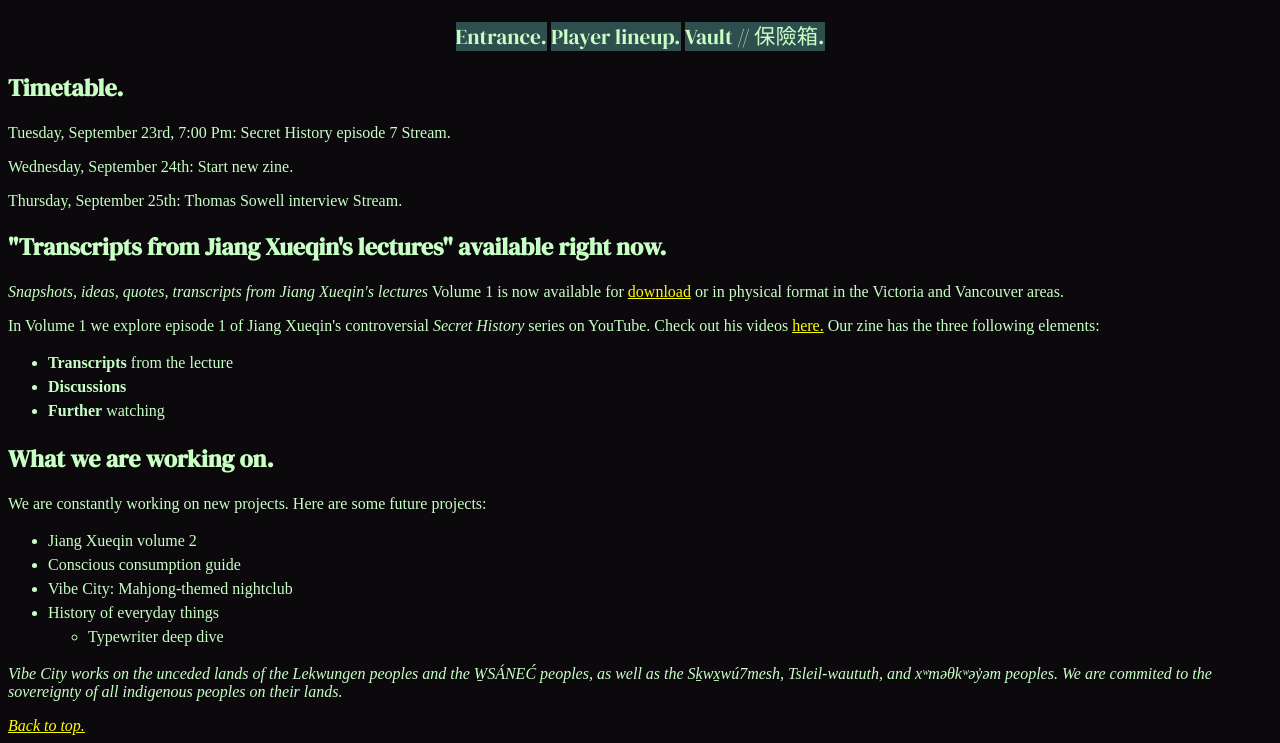
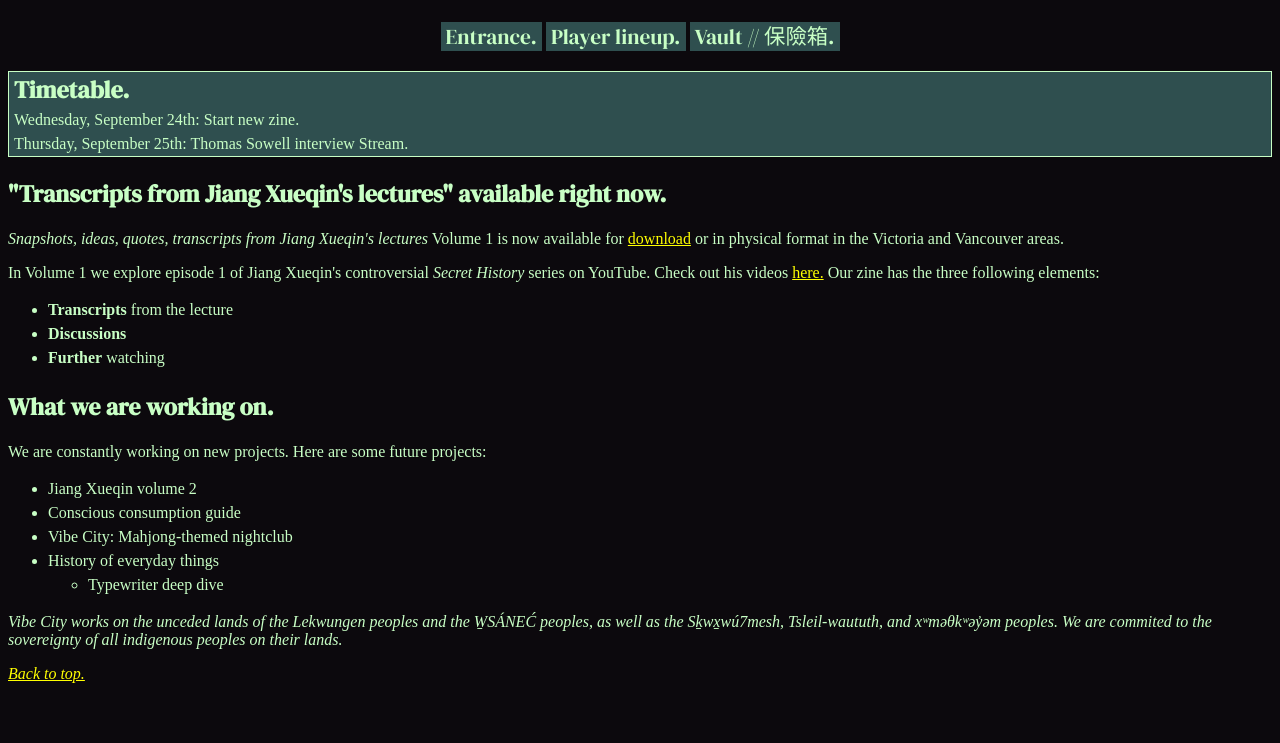
Before and after one commit to erikthor777/vibecity, a plain HTML site: page index.html in a window 1280 px wide. Shown: the part 64-807 px from the top of the page. Drawn offline with Linux system fonts and the light colour scheme; a web font is replaced by a local one.

Commit message:
style update
remove superfluous files
update timetable to box
resize abt images

```diff
--- a/index.html
+++ b/index.html
@@ -25,11 +25,9 @@
             </nav>
         </header>
         <main>
-            <section>
-                <h2>Timetable.</h2>
-                <p>Tuesday, September 23rd, 7:00 Pm: Secret History episode 7 Stream.</p>
-                <p>Wednesday, September 24th: Start new zine.</p>
-                <p>Thursday, September 25th: Thomas Sowell interview Stream.</p>
+            <section class="infobox">
+                <h2 id="boxtext">Timetable.</h2>
+                <p id="boxtext">Wednesday, September 24th: Start new zine. <br>Thursday, September 25th: Thomas Sowell interview Stream.</p>
             </section>
             <!--This is our latest product.-->
             <section>
--- a/style.css
+++ b/style.css
@@ -39,6 +39,7 @@ header a {
     font-size: 16pt;
     color:rgb(200, 255, 197);
     background-color: darkslategrey;
+    padding: 0 5px;
 }
 
 a:hover {
@@ -53,6 +54,25 @@ footer {
     font-style: italic;
 }
 
+img {
+    height: 30%;
+    width: 30%;
+}
+
 .chinese {
     font-family: 'Zen Antique Soft', 'DM Serif Display', 'Times New Roman', Times, serif;
 }
+
+.infobox {
+    margin-top: 20px;
+    display: block;
+    padding: 0 5px;
+    background-color: darkslategrey;
+    border: 1px solid rgb(200, 255, 197);
+}
+
+#boxtext {
+    margin: 0;
+    background-color: darkslategrey;
+    line-height: 1.5;
+}
```
Also changed, not shown: pages/about.html (+2 -2 lines), pages/zines.html (deleted, +0 -11 lines), assets/about.webp (deleted), assets/logo-standard.png (deleted), assets/logo-trans.png (deleted), palettes.txt (deleted).
